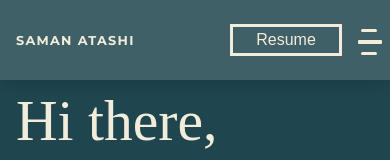
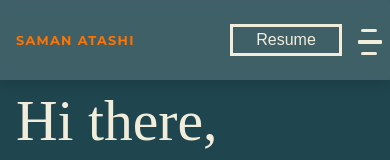
Before and after one commit to SamanAtashi/Portfolio-V.1, a React (Create React App) app: page /Contact in a window 390 px wide. In both pictures the pointer is over the link "SAMAN ATASHI". Shown: the top 160 px of the page. Built offline with nearby package versions, Linux system fonts and the light colour scheme.

Commit message:
Add hover color to logoname

```diff
--- a/src/Components/Navbar/LogoName/LogoName.module.css
+++ b/src/Components/Navbar/LogoName/LogoName.module.css
@@ -1,6 +1,11 @@
 .head {
 	font-size: 80%;
 	letter-spacing: 0.08rem;
+}
+
+.head a:hover {
+	transition: all 500ms ease-in;
+	color: var(--main-3-color);
 }
 
 @media only screen and (min-width: 425px) {
@@ -15,7 +20,6 @@
 	}
 }
 
-
 @media only screen and (min-width: 1440px) {
 	.head {
 		font-size: 1vw;
```
